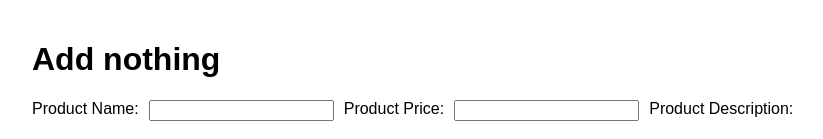
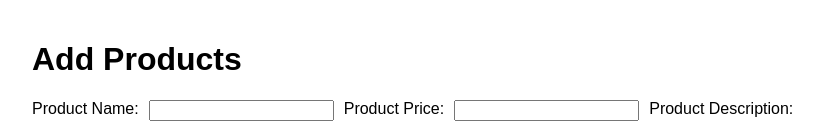
Before and after one commit to yazanzamel/website, a plain HTML site: page index.html in a window 1280 px wide. Shown: the top 139 px of the page, without its empty margins (208-1031 px from the left). Drawn offline with Linux system fonts and the light colour scheme.

Commit message:
revert changes

```diff
--- a/index.html
+++ b/index.html
@@ -47,7 +47,7 @@
     </style>
 </head>
 <body>
-    <h1>Add nothing</h1>
+    <h1>Add Products</h1>
     <form id="productForm">
         <label for="productName">Product Name:</label>
         <input type="text" id="productName" required>
```
